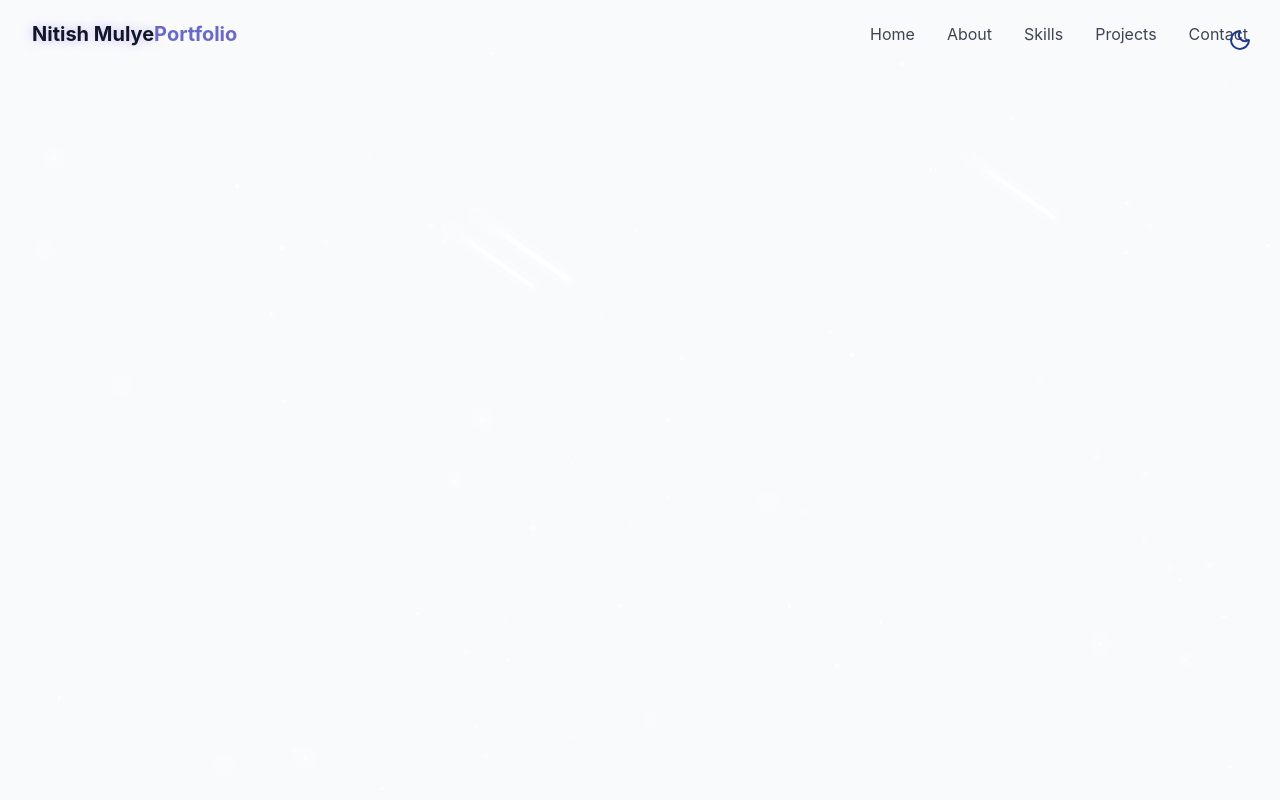
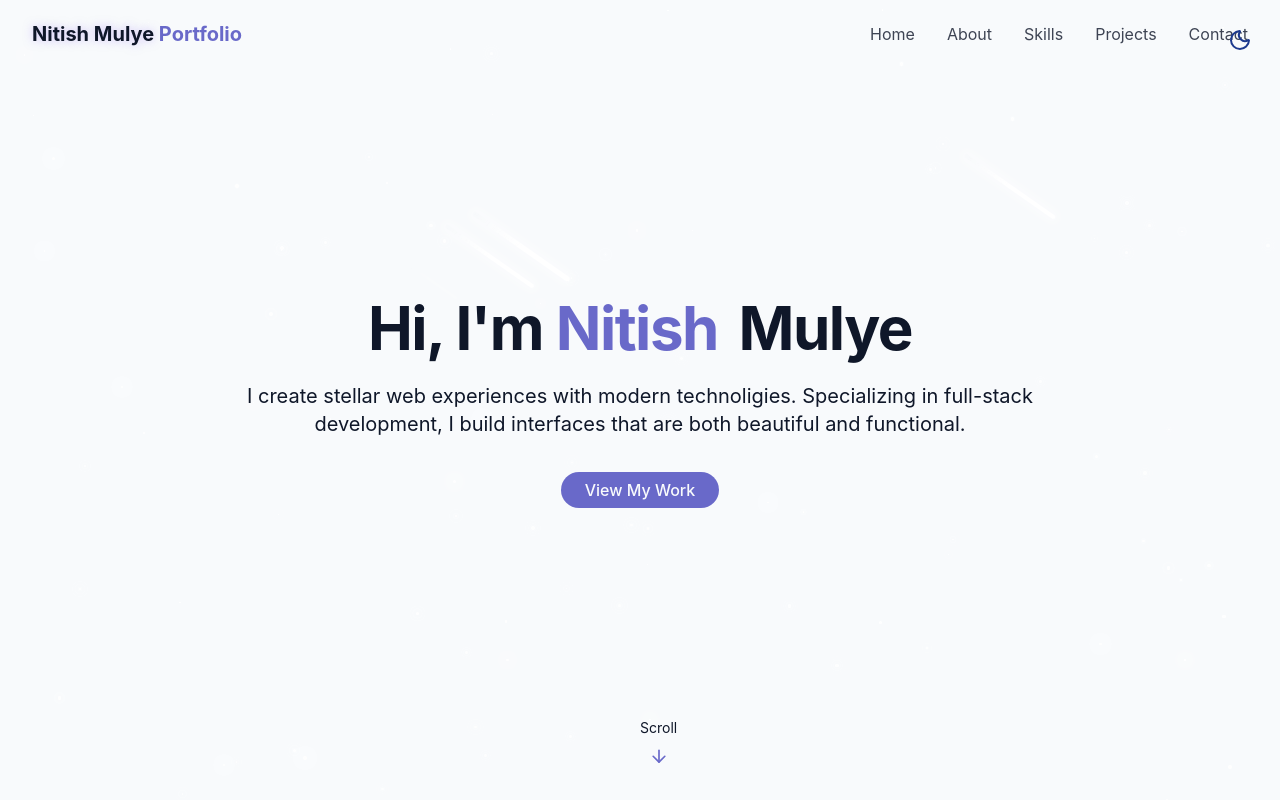
Before and after one commit to DeusAbIntus/Portfolio, a React (Vite) app: page / in a window 1280 px wide. Built offline with nearby package versions, Linux system fonts and the light colour scheme.

Commit message:
HeroSection done

```diff
--- /dev/null
+++ b/src/components/HeroSection.jsx
@@ -0,0 +1,43 @@
+import { ArrowDown } from "lucide-react";
+
+export const HeroSection = () => {
+  return (
+    <section
+      id="hero"
+      className="relative min-h-screen flex flex-col items-center justify-center px-4"
+    >
+      <div className="container max-w-4xl mx-auto text-center z-10">
+        <div className="space-y-6">
+          <h1 className="text-4xl md:text-6xl font-bold tracking-tight">
+            <span className="opacity-0 animate-fade-in"> Hi, I'm</span>
+            <span className="text-primary opacity-0 animate-fade-in-delay-1">
+              {" "}
+              Nitish
+            </span>
+            <span className="text-gradient ml-2 opacity-0 animate-fade-in-delay-2">
+              {" "}
+              Mulye
+            </span>
+          </h1>
+
+          <p className="text-lg md:text-xl text-muted-foreground max-2-2xl opacity-0 animate-fade-in-delay-3">
+            I create stellar web experiences with modern technoligies.
+            Specializing in full-stack development, I build interfaces that are
+            both beautiful and functional.
+          </p>
+
+          <div className="pt-4 opacity-0 animate-fade-in-delay-4">
+            <a href="#projects" className="cosmic-button">
+              View My Work
+            </a>
+          </div>
+        </div>
+      </div>
+
+      <div className="absolute bottom-8 left-1/2 transform-translate-x-1/2 flex flex-col items-center animate-bounce">
+        <span className="text-sm text-muted-foreground mb-2"> Scroll </span>
+        <ArrowDown className="h-5 w-5 text-primary" />
+      </div>
+    </section>
+  );
+};
--- a/src/components/NavBar.jsx
+++ b/src/components/NavBar.jsx
@@ -35,8 +35,7 @@
       <div className="container flex items-center justify-between">
         <a className="text-xl font-bold text-primary flex items-center">
           <span className="relative z-10">
-            <span className="text-glow text-foreground">Nitish Mulye</span>
-            {""}
+            <span className="text-glow text-foreground">Nitish Mulye</span>{" "}
             Portfolio
           </span>
         </a>
--- a/src/pages/Home.jsx
+++ b/src/pages/Home.jsx
@@ -1,6 +1,7 @@
 import { ThemeToggle } from "../components/ThemeToggle";
 import { StarBackground } from "@/components/StarBackground";
 import { NavBar } from "../components/NavBar";
+import { HeroSection } from "../components/HeroSection";
 
 export const Home = () => {
   return (
@@ -16,6 +17,10 @@
 
       {/* Main Content */}
 
+      <main>
+        <HeroSection />
+      </main>
+
       {/* Footer */}
     </div>
   );
```
